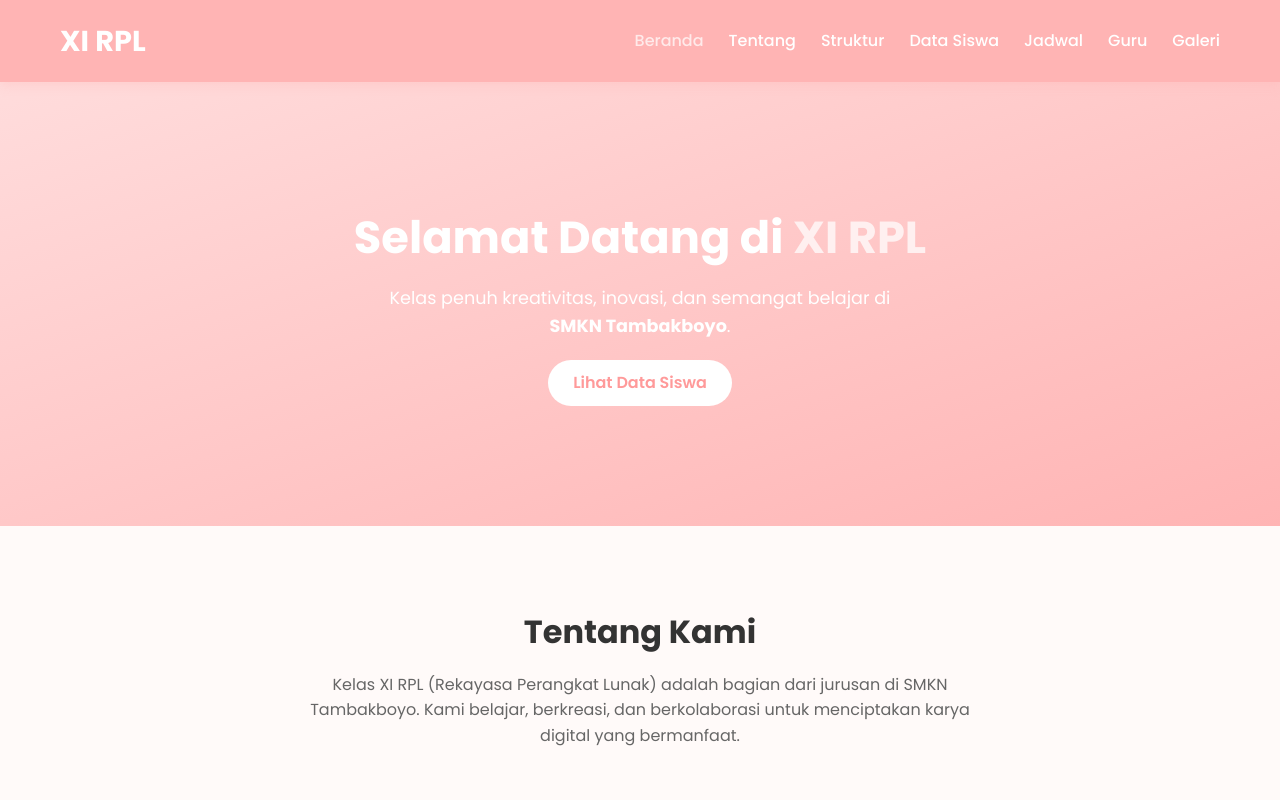
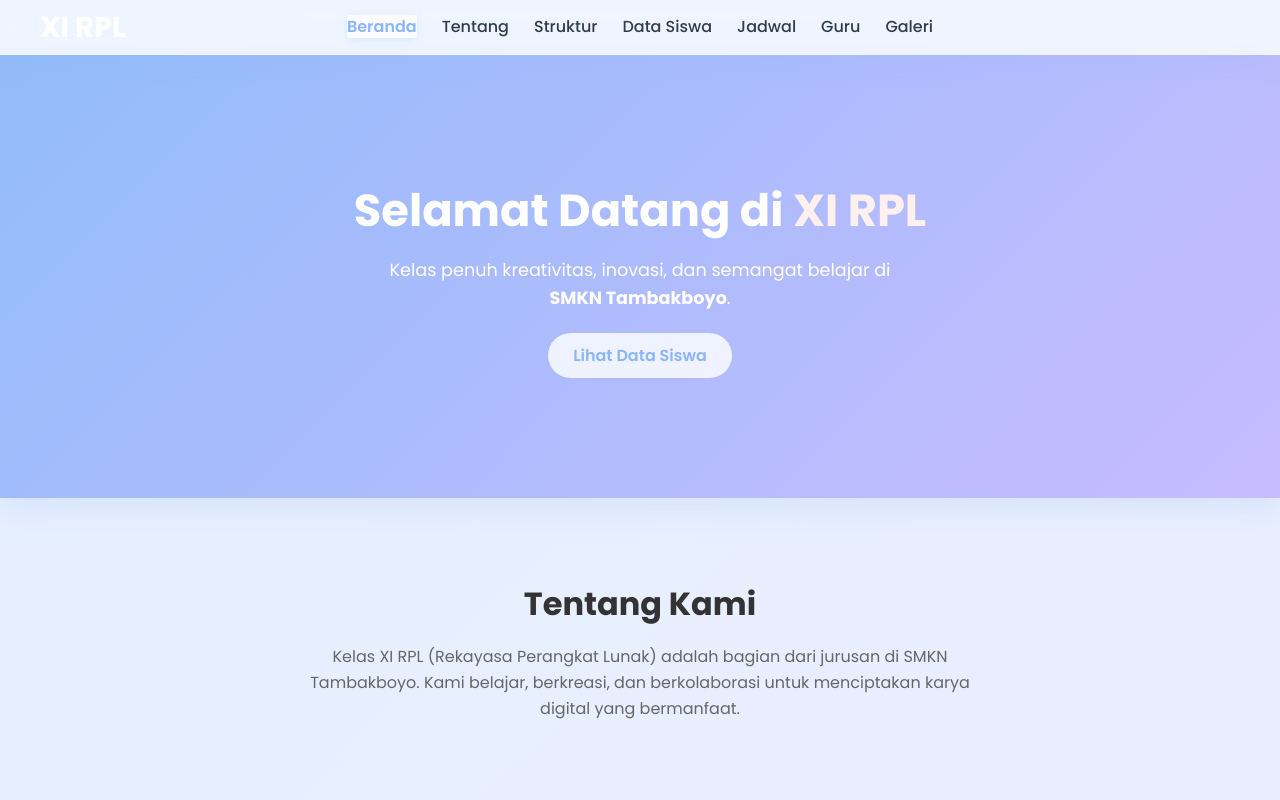
Before and after one commit to lilanurlatifah/web_kelas, a plain HTML site: page index.html in a window 1280 px wide. Shown: the top 800 px of the page. Drawn offline with Linux system fonts and the light colour scheme; files whose address does not match are found by name.

Commit message:
Revise navbar and background styles for aesthetics
Updated styles for navbar, hero section, and overall aesthetic.

```diff
--- a/mystyle.css
+++ b/mystyle.css
@@ -432,3 +432,80 @@ footer {
     grid-template-columns: 1fr;
   }
 }
+/* =========================
+   ✨ REVISI AESTHETIC NAVBAR & BACKGROUND
+   ========================= */
+
+/* === Ubah Warna Utama (bebas ganti nilai di bawah ini) === */
+:root {
+  --primary: #8AB6F9;   /* biru lembut */
+  --accent:  #A8CFFF;   /* biru muda pastel */
+  --light:   #EAF4FF;   /* sangat lembut */
+  --muted:   #6C7A92;
+}
+
+/* === Background lembut gradasi === */
+body {
+  background: linear-gradient(135deg, #E6F0FF 0%, #F3E8FF 100%);
+  min-height: 100vh;
+  color: #2f3d4c;
+}
+
+/* === Navbar jadi blur pastel dan rata tengah === */
+.navbar {
+  justify-content: center; /* tengah horizontal */
+  background: rgba(255, 255, 255, 0.35); /* transparan lembut */
+  backdrop-filter: blur(10px);
+  -webkit-backdrop-filter: blur(10px);
+  box-shadow: 0 6px 24px rgba(138,182,249,0.15);
+  border-bottom: 1px solid rgba(255,255,255,0.3);
+  padding: 14px 40px;
+}
+
+/* Logo dan teks tetap di kiri, tapi biar tidak terlalu pinggir */
+.nav-logo {
+  position: absolute;
+  left: 40px;
+}
+
+/* Link di tengah, sedikit efek hover yang lembut */
+.nav-links a {
+  color: #2f3d4c;
+  font-weight: 500;
+  transition: all 0.25s ease;
+}
+
+.nav-links a:hover {
+  background: rgba(255,255,255,0.5);
+  color: var(--primary);
+  transform: translateY(-2px);
+}
+
+/* Halaman aktif tampil lebih manis */
+.nav-links a.active {
+  background: rgba(255,255,255,0.7);
+  color: var(--primary);
+  font-weight: 600;
+  box-shadow: 0 2px 8px rgba(138,182,249,0.2);
+}
+
+/* === Hero lebih lembut dan gradasi smooth === */
+.hero {
+  background: linear-gradient(135deg, rgba(138,182,249,0.9), rgba(196,182,255,0.9));
+  color: white;
+  box-shadow: 0 10px 28px rgba(138,182,249,0.2);
+}
+
+/* Tombol jadi putih transparan lembut */
+.btn-primary {
+  background: rgba(255,255,255,0.8);
+  color: var(--primary);
+  font-weight: 600;
+  backdrop-filter: blur(6px);
+}
+
+.btn-primary:hover {
+  background: rgba(255,255,255,0.95);
+  transform: translateY(-4px);
+  box-shadow: 0 10px 20px rgba(138,182,249,0.25);
+}
```
